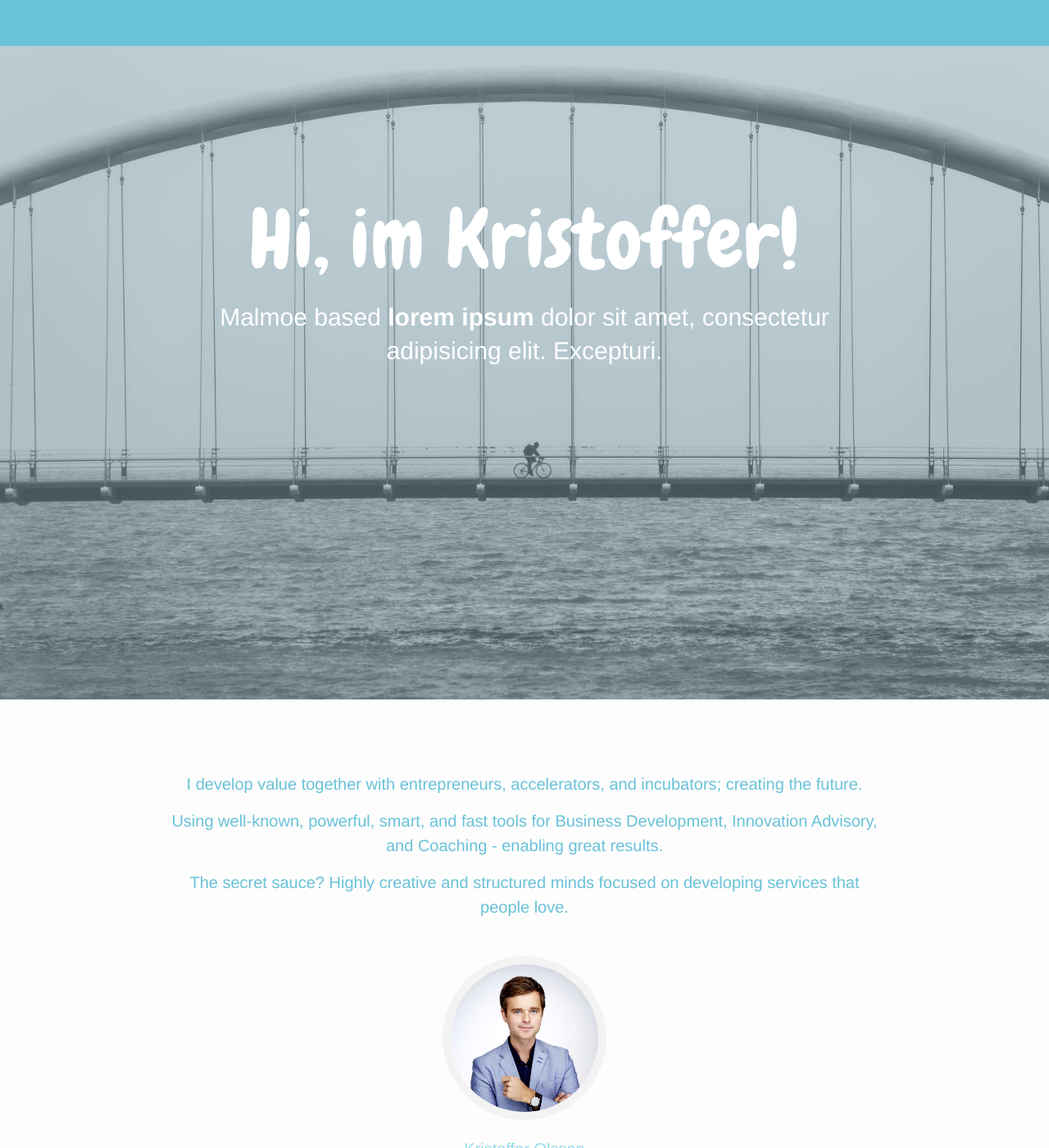
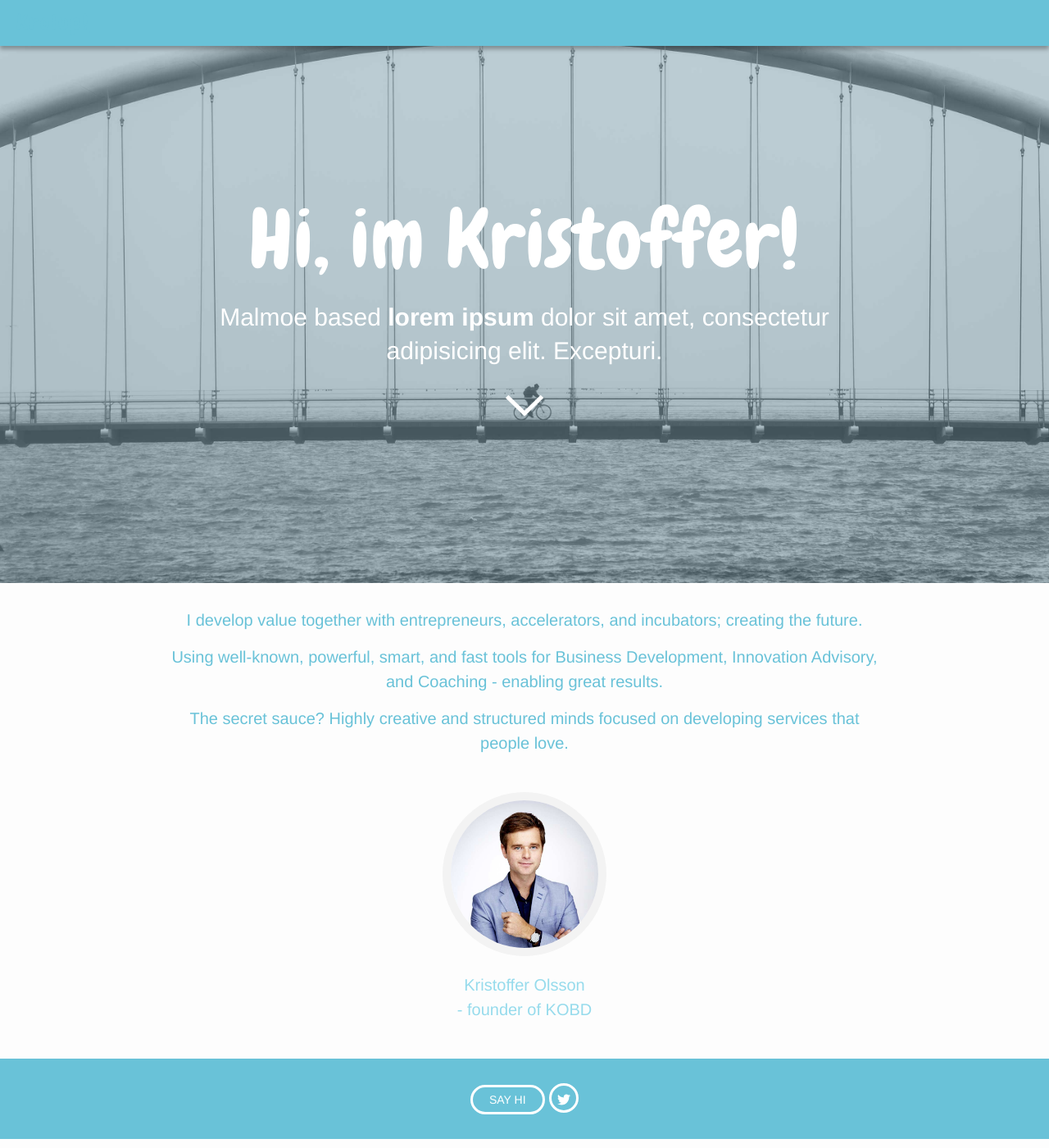
Before and after one commit to thomaswaern/krol, a Jekyll site: the page built from index.md, in a window 1280 px wide and 1400 px high. Shown: the whole window at 82% size. Built offline with Jekyll 4.4.1, drawn with Linux system fonts in a browser that asks for light colours.

Commit message:
Banner adjustments

```diff
--- a/_config.yml
+++ b/_config.yml
@@ -1,5 +1,5 @@
 # Site settings
-title: KR_OL
+title: Krolup!
 email: hej@krol.com
 description: > # this means to ignore newlines until "baseurl:"
   Lorem ipsum dolor sit amet, consectetur adipisicing elit. Illum id quas inventore ducimus doloremque, natus sequi necessitatibus nulla in. Fugiat nihil est ipsam! Eum, ipsum, nihil. Veritatis, labore, repellendus.
--- a/_includes/header.html
+++ b/_includes/header.html
@@ -4,10 +4,20 @@
 
 
 <section class="banner">
-      <div class="wrapper">
-        <h1 class="banner-title">Hi, im Kristoffer!</h1>
-        <h3 class="subject">Malmoe based <em>lorem ipsum</em> dolor sit amet, consectetur adipisicing elit. Excepturi.</h3>
-      </div>
-
+  <div class="wrapper">
+    <h1 class="banner-title">Hi, im Kristoffer!</h1>
+    <h3 class="subject">Malmoe based <em>lorem ipsum</em> dolor sit amet, consectetur adipisicing elit. Excepturi.</h3>
+    <svg width="48px" height="48px" viewBox="0 0 48 48" version="1.1" xmlns="http://www.w3.org/2000/svg" xmlns:xlink="http://www.w3.org/1999/xlink" xmlns:sketch="http://www.bohemiancoding.com/sketch/ns">
+    <!-- Generator: Sketch 3.2 (9964) - http://www.bohemiancoding.com/sketch -->
+    <title>Arrow_scroll</title>
+    <desc>Created with Sketch.</desc>
+    <defs></defs>
+    <g id="Page-1" stroke="none" stroke-width="1" fill="none" fill-rule="evenodd" sketch:type="MSPage">
+        <g id="Arrow_scroll" sketch:type="MSArtboardGroup" stroke="#FFFFFF" stroke-width="5" stroke-linecap="square">
+            <path d="M4.45141602,22.2721142 L24.059648,41.2889134 L43.6530762,22.2721142" id="Line" sketch:type="MSShapeGroup"></path>
+        </g>
+    </g>
+  </svg>
+  </div>
 
 </section>
--- a/_sass/_banner.scss
+++ b/_sass/_banner.scss
@@ -4,23 +4,26 @@
 	background-repeat: no-repeat;
 	background-size:cover;
 	padding-top:40px;
-	background-position:center bottom;
+	background-position:center top;
 	color:white;
 	overflow-x:hidden;
 	position:relative;
 	text-align:center;
 	max-height:100%;
 
-
 	@include media-query($on-palm) {
-		background-size:100%;
+		//background-size:100%;
 		background-attachment:fixed;
-		background-position:center top;
-
+		background-position:center center;
 	}
 
 	.wrapper{
-		padding:15% 20% 35%;
+
+		padding:15% 20% 45%;
+
+		@include media-query($on-palm) {
+			padding:15% 20% 15%;
+		}
 	}
 
 	.banner-title{
@@ -49,7 +52,4 @@
 		font-weight:bold;
 	}
 
-
-
-
 }
--- a/_sass/_layout.scss
+++ b/_sass/_layout.scss
@@ -14,17 +14,20 @@
     right:0;
     z-index:999;
     height:40px;
+    box-shadow: 0 4px 5px rgba(0,0,0,0.3);
+
 
 }
 
 .site-title {
     font-size: 26px;
     line-height: 56px;
-    letter-spacing: -1px;
+    letter-spacing: 2px;
     margin-bottom: 0;
     float: left;
     color:white;
     padding:0 20px;
+    font-family: 'Chewy', cursive;
 
     &,
     &:visited {
```
Also changed, not shown: assets/arrow_scroll.svg (added).
